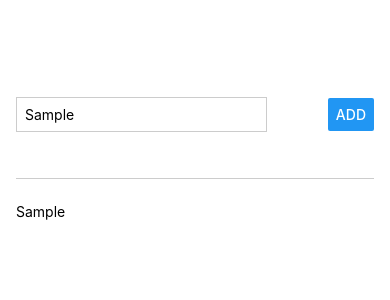
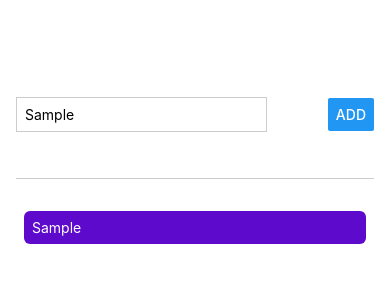
Before and after one commit to Will-Watson/RN-Udemy-First-App, a React Native app: screen / in a window 390 px wide. Both pictures are taken after typing "Sample" into the empty fields and a click on the button "ADD". Shown: the top 300 px of the page. Built offline with nearby package versions, Linux system fonts and the light colour scheme.

Commit message:
feat: added specific styling with regard to different platforms

```diff
--- a/App.js
+++ b/App.js
@@ -2,28 +2,33 @@
 import { StyleSheet, Text, View, Button, TextInput } from 'react-native';
 
 export default function App() {
-
   const [enteredGoal, setEnteredGoal] = useState('');
   const [courseGoals, setCourseGoals] = useState([]);
 
   function goalInputHandler(enteredText) {
     setEnteredGoal(enteredText);
-  };
+  }
 
   function addGoalHandler() {
-    setCourseGoals(currentGoals => [...currentGoals, enteredGoal]);
-  };
+    setCourseGoals((currentGoals) => [...currentGoals, enteredGoal]);
+  }
 
   return (
     <View style={styles.appContainer}>
       <View style={styles.inputContainer}>
-        <TextInput style={styles.textInput} placeholder='Your Course Goal!' onChangeText={goalInputHandler} />
-        <Button title='ADD' onPress={addGoalHandler}/>
+        <TextInput
+          style={styles.textInput}
+          placeholder='Your Course Goal!'
+          onChangeText={goalInputHandler}
+        />
+        <Button title='ADD' onPress={addGoalHandler} />
       </View>
       <View style={styles.goalsContainer}>
-        {
-          courseGoals.map((goal, index) => <Text key={index}>{goal}</Text>)
-        }
+        {courseGoals.map((goal, index) => (
+          <View key={index} style={styles.goalItem}>
+            <Text style={styles.goalText}>{goal}</Text>
+          </View>
+        ))}
       </View>
     </View>
   );
@@ -54,4 +59,13 @@
   goalsContainer: {
     flex: 5,
   },
-  });
+  goalItem: {
+    margin: 8,
+    padding: 8,
+    borderRadius: 6,
+    backgroundColor: '#5e0acc',
+  },
+  goalText: {
+    color: 'white',
+  },
+});
```
